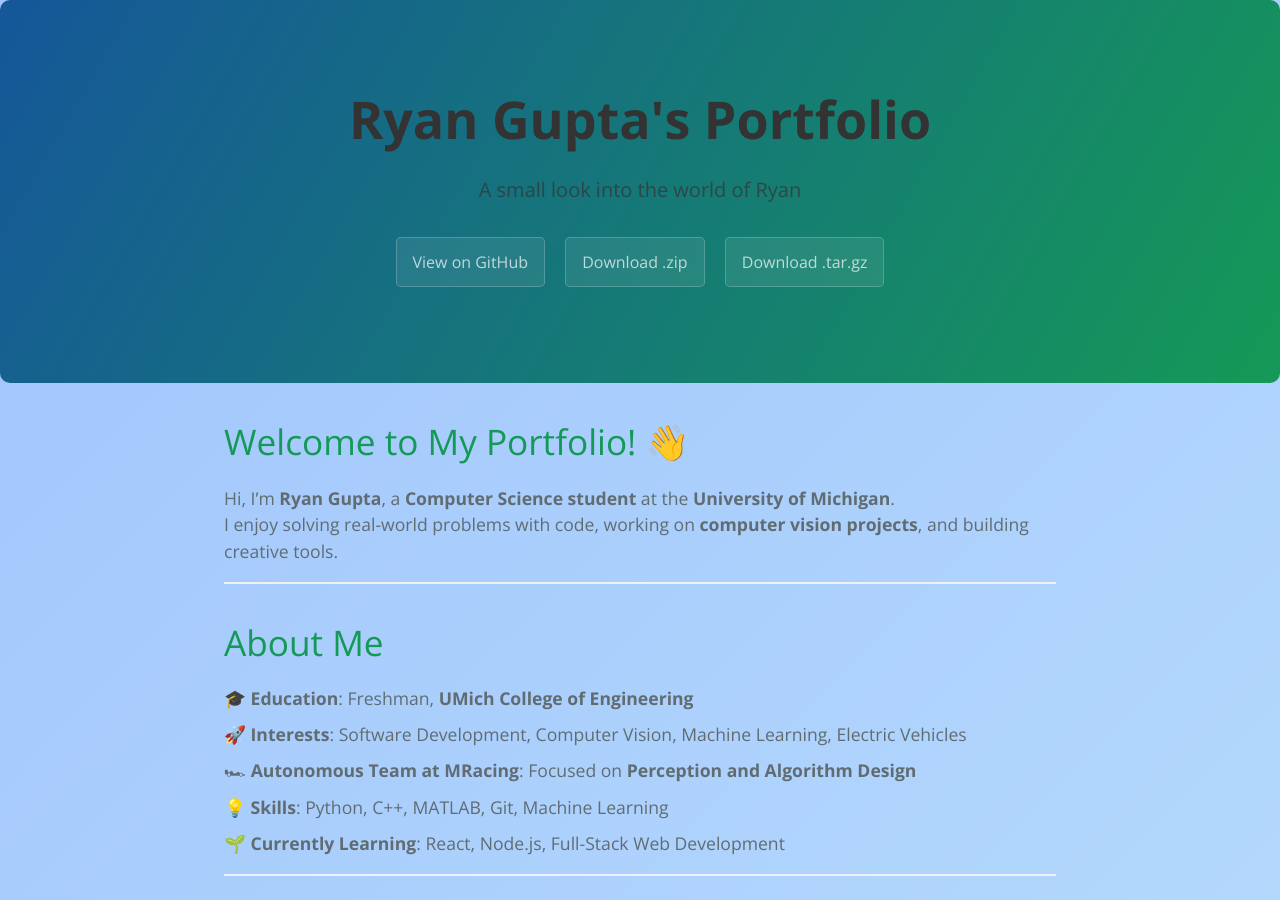
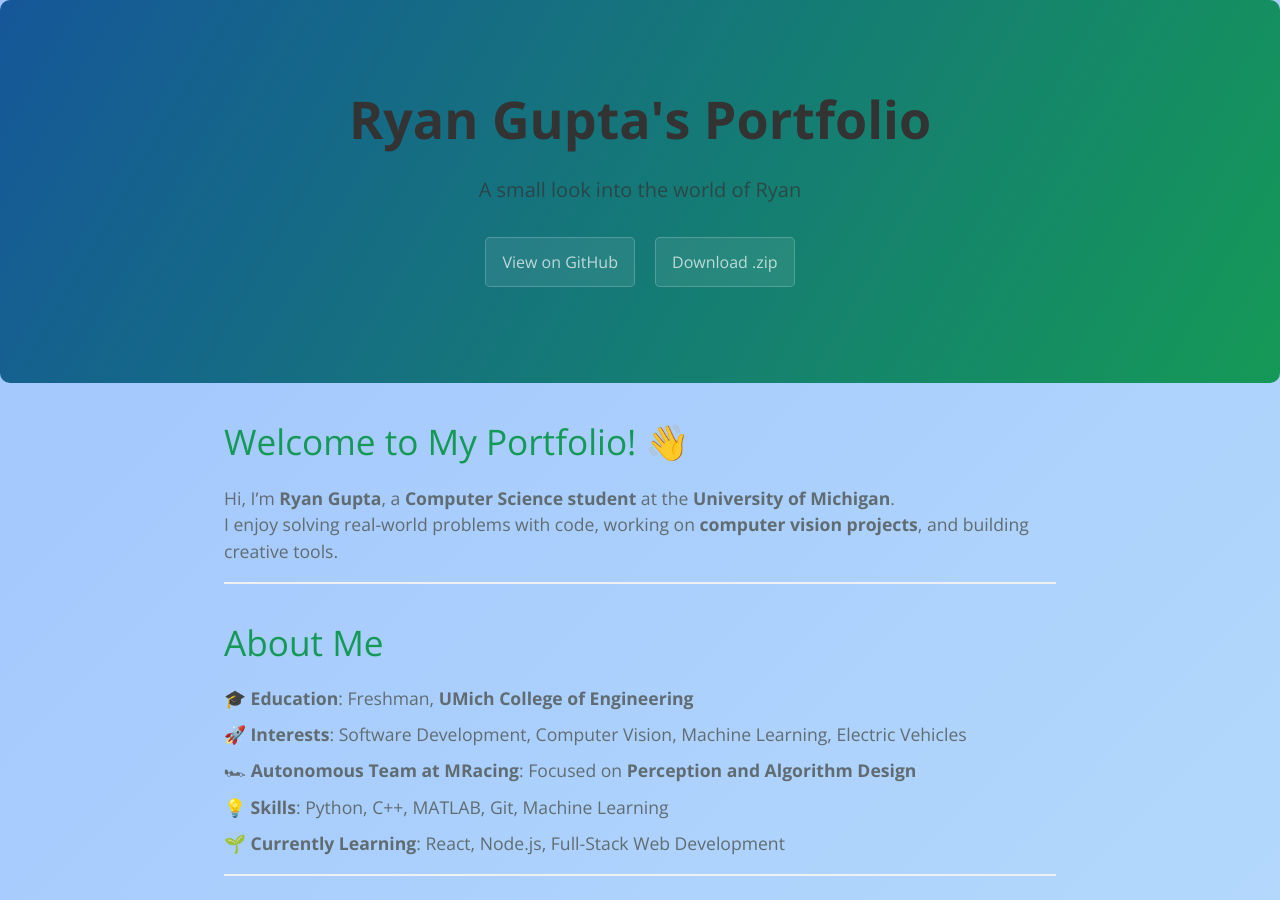
Before and after one commit to rryyan21/github-portfolio, a Jekyll site: the page built from index.md, in a window 1280 px wide and 900 px high. Built offline with Jekyll 4.4.1, drawn with Linux system fonts in a browser that asks for light colours.

Commit message:
Updated button links

```diff
--- a/_layouts/default.html
+++ b/_layouts/default.html
@@ -21,11 +21,10 @@
       <h1 class="project-name">{{ page.title | default: site.title | default: site.github.repository_name }}</h1>
       <h2 class="project-tagline">{{ page.description | default: site.description | default: site.github.project_tagline }}</h2>
       {% if site.github.is_project_page %}
-        <a href="{{ site.github.repository_url }}" class="btn">View on GitHub</a>
+      <a href="https://github.com/rryyan21" class="btn">View on GitHub</a>
       {% endif %}
       {% if site.show_downloads %}
         <a href="{{ site.github.zip_url }}" class="btn">Download .zip</a>
-        <a href="{{ site.github.tar_url }}" class="btn">Download .tar.gz</a>
       {% endif %}
     </header>
 
```
